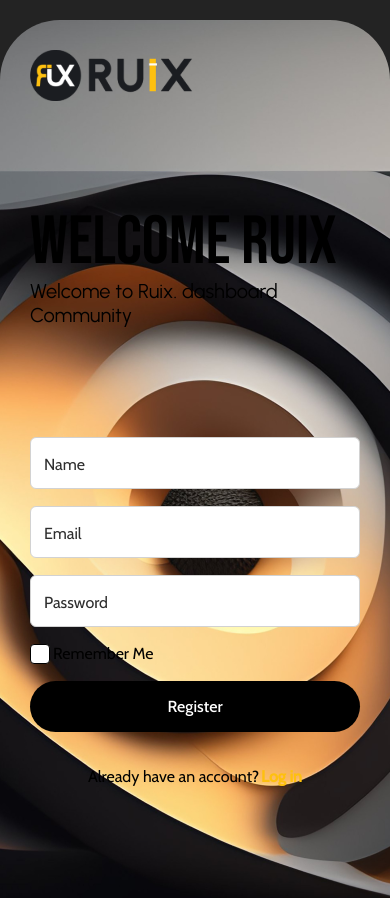
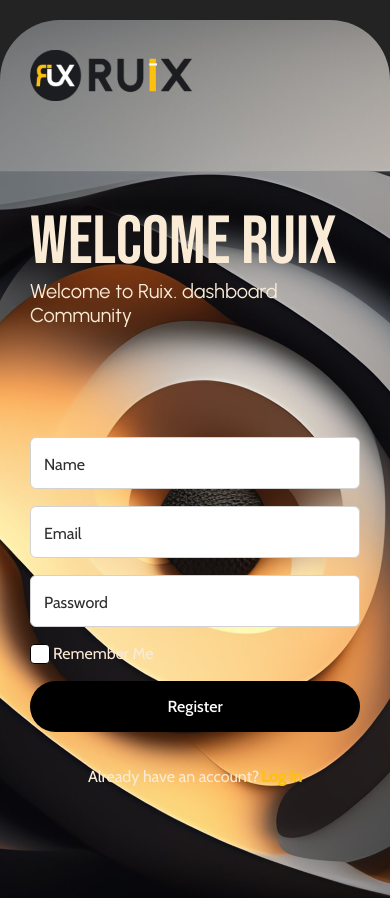
Before and after one commit to stepan10andreev/ruix-registration_form, a Next.js app: page / in a window 390 px wide. Shown: the top 898 px of the page. Built offline with nearby package versions, Linux system fonts and the light colour scheme.

Commit message:
add some adaptive styles

```diff
--- a/src/components/Content/Content.module.scss
+++ b/src/components/Content/Content.module.scss
@@ -32,6 +32,11 @@
   .main {
     max-width: 80%;
     align-items: flex-start;
+
+    & > h1,
+    & > p{
+      color: antiquewhite;
+    }
   }
 }
 
--- a/src/components/Footer/Footer.module.scss
+++ b/src/components/Footer/Footer.module.scss
@@ -23,6 +23,14 @@
   }
 }
 
+@media (max-width: 992px) {
+  .footer {
+    & > span {
+      color: antiquewhite;
+    }
+  }
+}
+
 @media (max-width: 576px) {
   .footer {
     max-width: 100%;
--- a/src/components/RegistrationFormContainer/RegistrationForm/RegistrationForm.module.scss
+++ b/src/components/RegistrationFormContainer/RegistrationForm/RegistrationForm.module.scss
@@ -47,3 +47,8 @@
     background-color: var(--black-light);
   }
 }
+
+
+.error {
+  color: var(--error-color);
+}
--- a/src/components/ui-components/Checkbox/Checkbox.module.scss
+++ b/src/components/ui-components/Checkbox/Checkbox.module.scss
@@ -33,3 +33,11 @@
     }
   }
 }
+
+@media (max-width: 992px) {
+  .checkbox {
+    & + span {
+      color: antiquewhite;
+    }
+  }
+}
```
